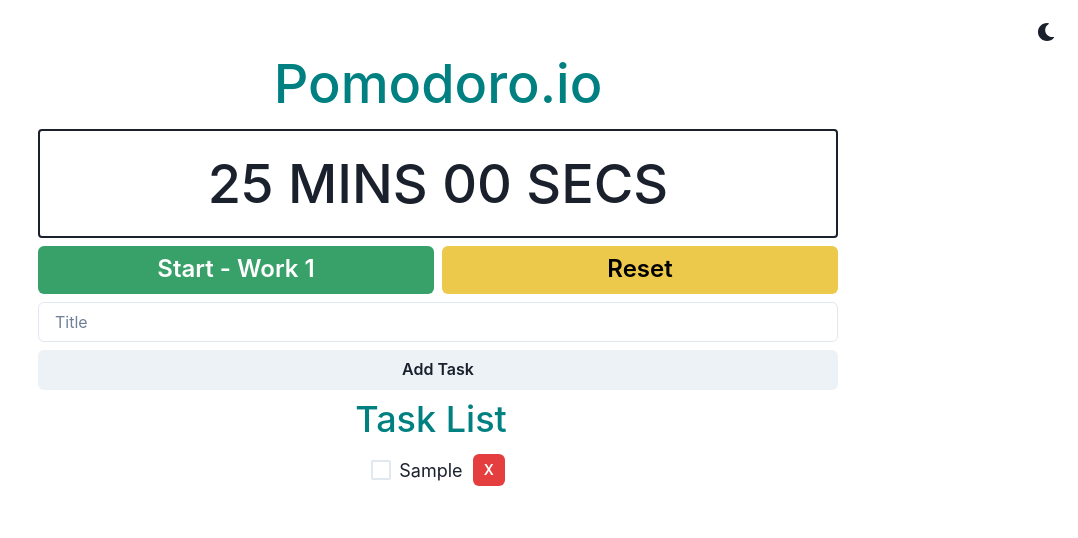
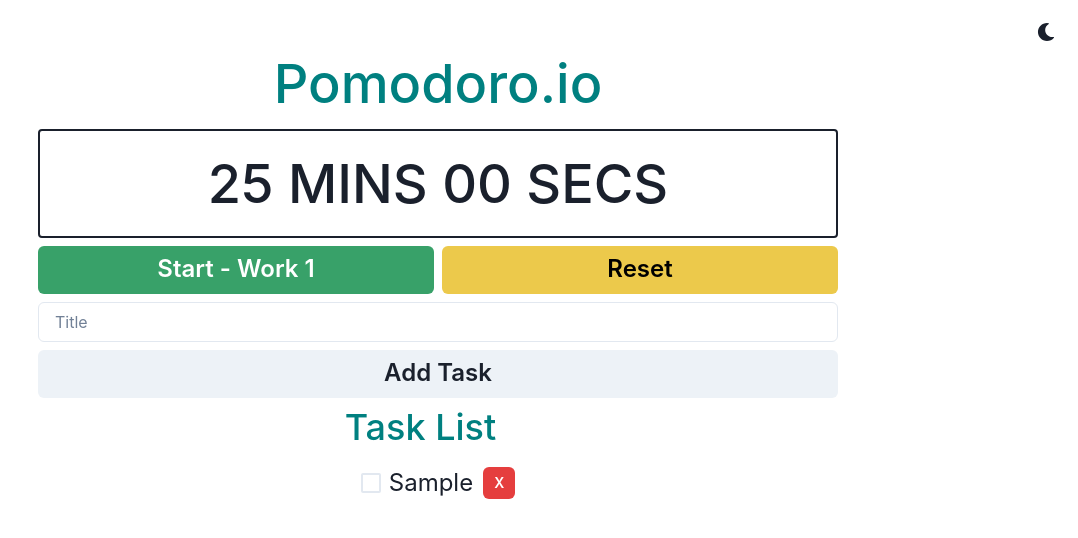
Before and after one commit to treavorgagne/productivity-app, a React (Create React App) app: page / in a window 1280 px wide. Both pictures are taken after typing "Sample" into the empty fields and a click on the button "Add Task". Shown: the top 538 px of the page, without its empty margins (202-1280 px from the left). Built offline with nearby package versions, Linux system fonts and the light colour scheme.

Commit message:
modified button

```diff
--- a/src/components/List.js
+++ b/src/components/List.js
@@ -44,7 +44,10 @@ export function List() {
           placeholder="Title"
           size="md"
         />
-        <Button onClick={handleAdd}> Add Task </Button>
+        <Button size={'lg'} fontSize={['18px', '24px']} onClick={handleAdd}>
+          {' '}
+          Add Task{' '}
+        </Button>
         <Box mx={'auto'} maxWidth={'800px'} textAlign="left">
           <Stack w={'100%'} direction={'column'}>
             <Heading
@@ -67,7 +70,7 @@ export function List() {
                     colorScheme="green"
                   >
                     <Box>
-                      <Text fontSize={'18px'}>{task}</Text>
+                      <Text fontSize={'24px'}>{task}</Text>
                     </Box>
                   </Checkbox>
                   <Button
```
